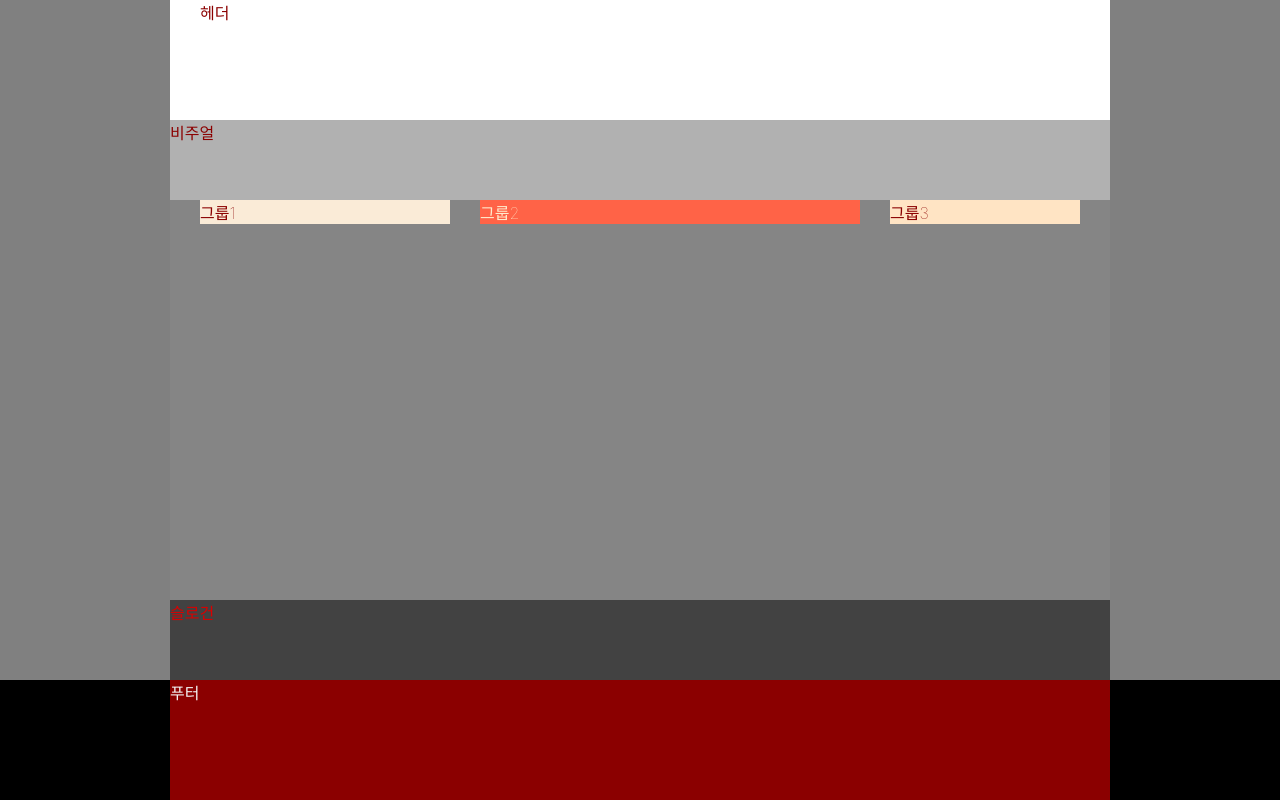
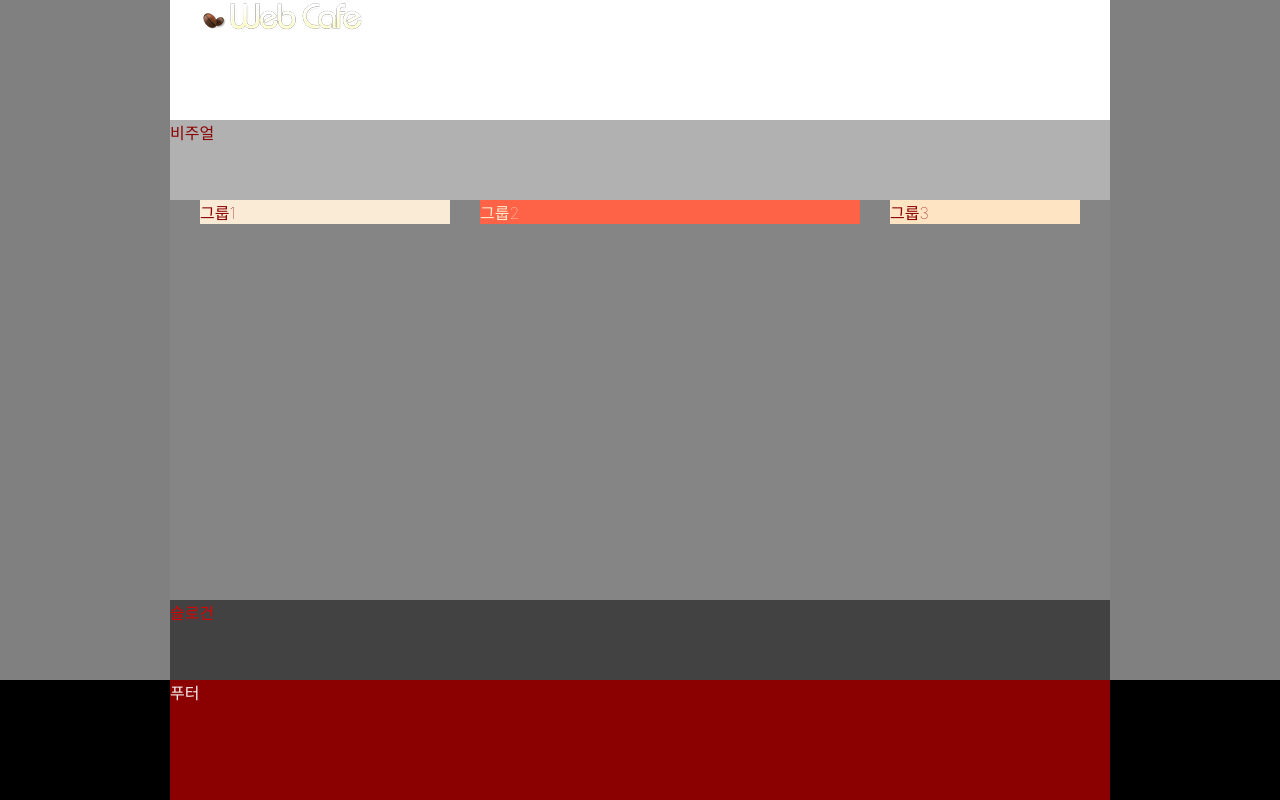
Before and after one commit to s-ja/HTML5, a website: page index.html in a window 1280 px wide. Drawn offline with Linux system fonts and the light colour scheme; a web font is replaced by a local one.

Commit message:
logo construct start

```diff
--- a/index.html
+++ b/index.html
@@ -19,7 +19,13 @@
 </head>
 <body>
     <!-- header.header+.visual+main.main+article.slogan+footer.footer -->
-    <header class="header">헤더</header>
+    <header class="header">
+        <h1 class="logo">
+            <a href="./index-complete.html">
+                <img src="./assets/logo.png" alt="logo">
+            </a>
+        </h1>
+    </header>
     <div class="visual">비주얼</div>
     <main class="main">
         <div class="group group1">그룹1</div>
```
